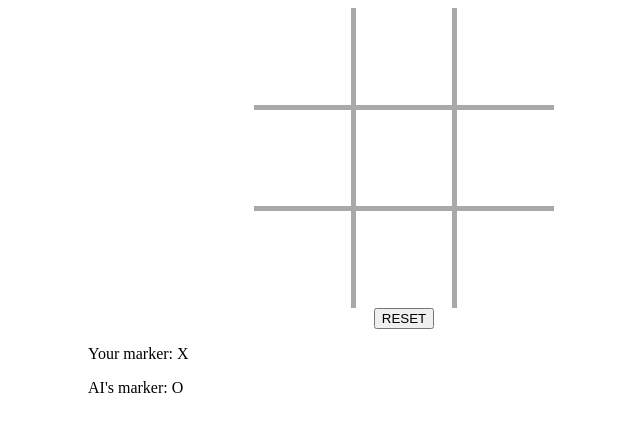
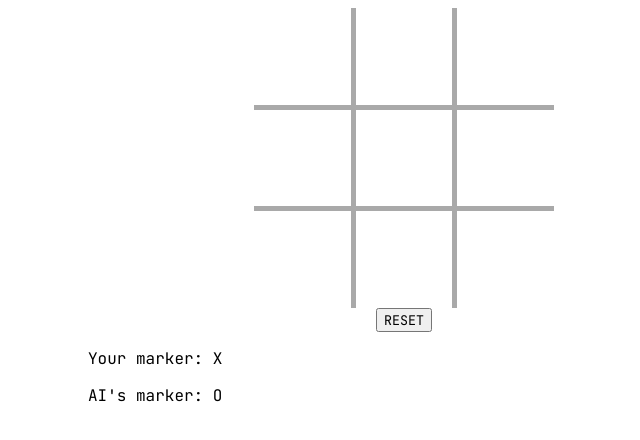
Before and after one commit to andras-tsitskan/odin-tic-tac-toe, a plain HTML site: page index.html in a window 1280 px wide. Shown: the whole page, without its empty margins (552-1192 px from the left). Drawn offline with Linux system fonts and the light colour scheme.

Commit message:
Import font

```diff
--- a/style.css
+++ b/style.css
@@ -1,5 +1,8 @@
+@import url("https://fonts.googleapis.com/css2?family=JetBrains+Mono:ital,wght@0,100;0,200;0,300;0,400;0,500;0,600;0,700;0,800;1,100;1,200;1,300;1,400;1,500;1,600;1,700;1,800&display=swap");
+
 * {
   box-sizing: border-box;
+  font-family: "JetBrains Mono", monospace;
 }
 
 html {
```
